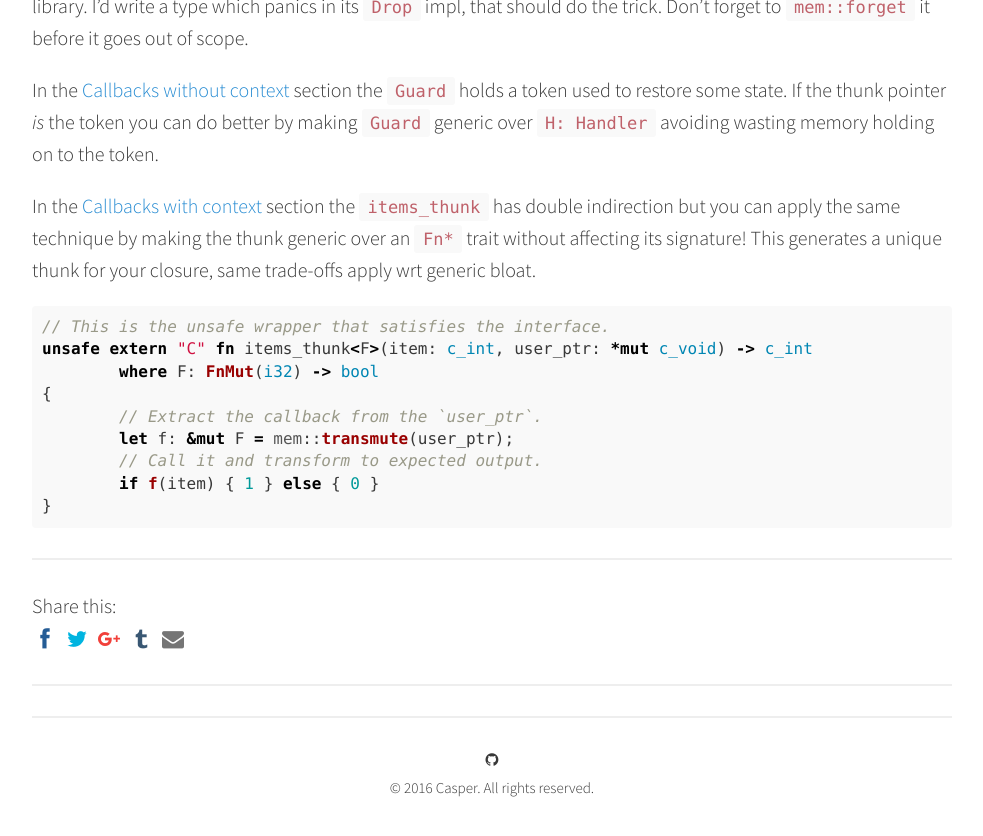
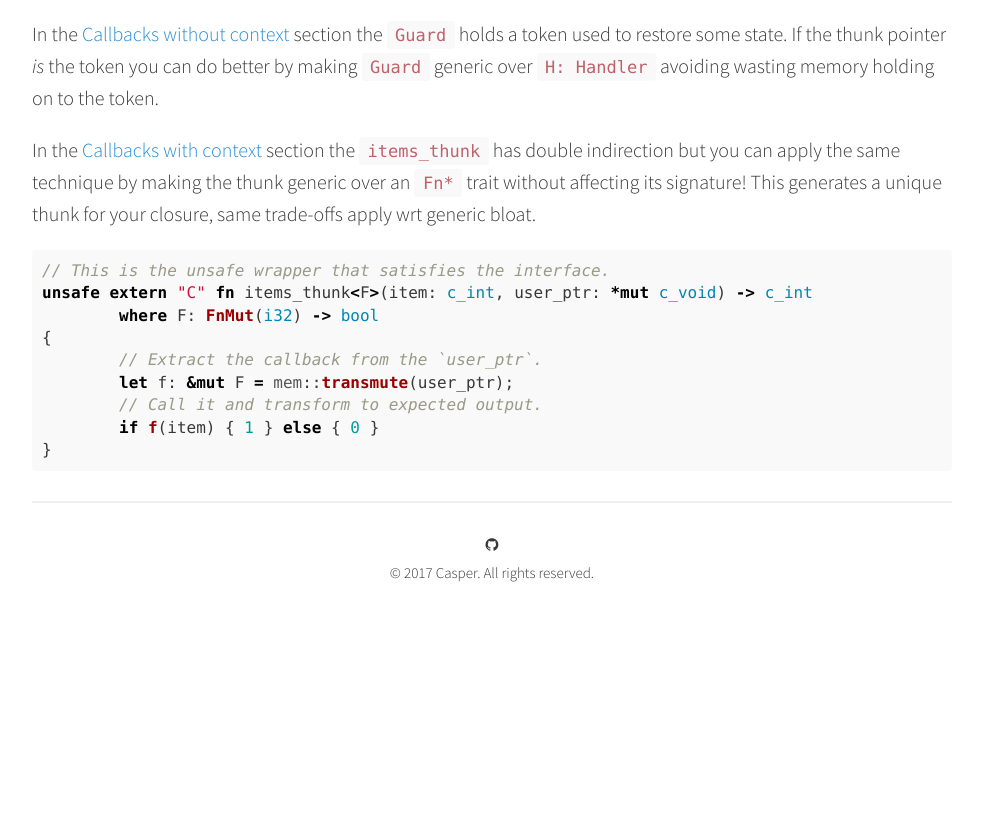
Before and after one commit to CasualX/blog, a Jekyll site: the page built from _posts/2016-10-18-abstract-ffi-callback-interfaces.md, in a window 1280 px wide and 900 px high, scrolled down 6466 px. Shown: the top 836 px of the window, without its empty margins (148-1131 px from the left). Built offline with Jekyll 4.4.1, drawn with Linux system fonts in a browser that asks for light colours; nearby versions of some CDN libraries; comment, search, counter and statistics services are not loaded; after the commit the page ends 7151 px from its top, so only the background shows below that; some of the changed text lies outside the part shown.

Commit message:
Jekyll blog update.

```diff
--- a/_config.yml
+++ b/_config.yml
@@ -5,11 +5,15 @@
 # Basic
 name:               "Casper"
 
-
-
+# Author links
 author:
   name:             Casper
   github:           CasualX
+
+# Page
+page:
+  share:            false
+  comments:         false
 
 # Google-analytics
 google-analytics:
@@ -17,13 +21,12 @@
 
 # Disqus
 disqus:
-  id:               "your-id"
+  id:               ""
 
 # URL
-url:                "https://CasualX.github.io" # the base hostname & protocol for your site
+url:                "https://casualx.github.io" # the base hostname & protocol for your site
 #url:                "http://localhost:4000" # use this url when develop
 baseurl:            "" # the subpath of your site, e.g. /blog
-
 
 # http://en.wikipedia.org/wiki/List_of_tz_database_time_zones
 timezone:           Asia/Seoul
@@ -47,9 +50,7 @@
   - name:           "Tags"
     url:            "/tags"
   - name:           "Github"
-    url:            "https://github.com/AWEEKJ/Kiko-plus"
-
-
+    url:            "https://github.com/CasualX"
 
 # Sass
 sass:
--- a/_includes/footer.html
+++ b/_includes/footer.html
@@ -35,5 +35,5 @@
 		-->
 
 	</div>
-	© 2016 {{ site.author.name }}. All rights reserved.
+	© 2017 {{ site.author.name }}. All rights reserved.
 </div>
--- a/_layouts/post.html
+++ b/_layouts/post.html
@@ -26,20 +26,4 @@
 
   {{ content }}
 
-
-  <!-- Share -->
-  {% if page.share != false %}
-  <div class="post-share">
-    <hr>
-    {% include share.html %}
-    <hr>
-  </div>
-  {% endif %}
-
-  <!-- Disqus -->
-  {% if page.comments != false and site.disqus.id %}
-  <section id="disqus_thread"></section>
-  {% include disqus.html %}
-  {% endif %}
-
 </div>
```
Also changed, not shown: _posts/2016-10-18-abstract-ffi-callback-interfaces.md (+0 -2 lines).
